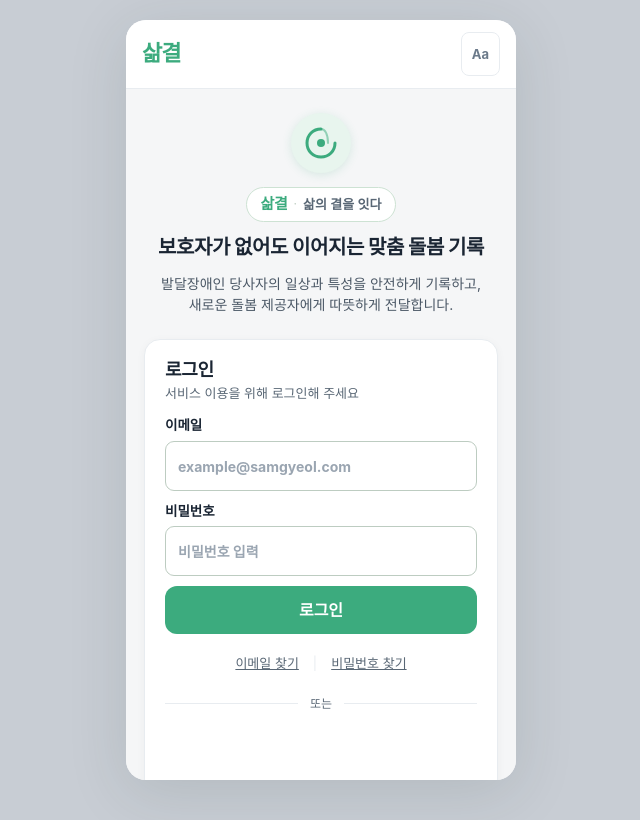
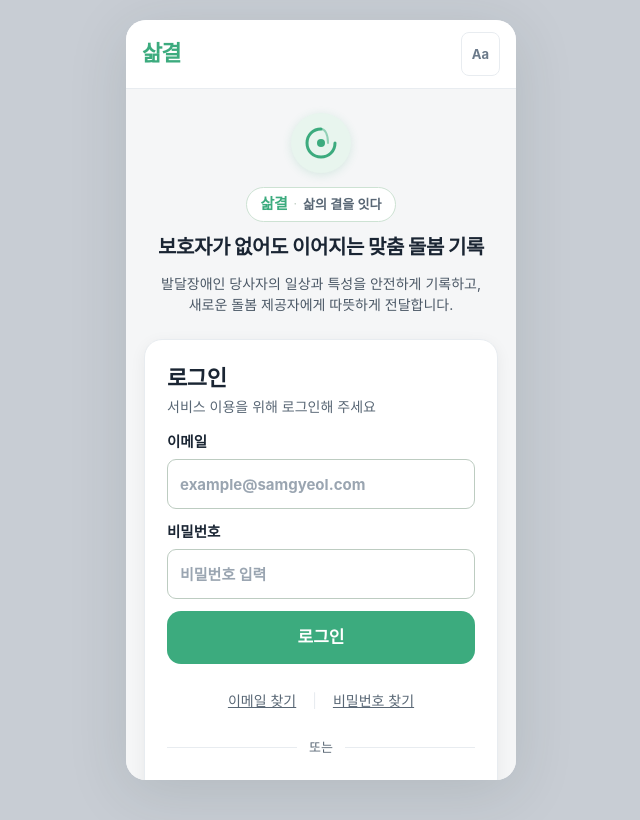
Before and after one commit to PIC-2-team/PIC-2-team-project, a React (Vite) app in the folder frontend/: page / in a window 1280 px wide. Shown: the whole page, without its empty margins (319-959 px from the left). Built offline with nearby package versions, Linux system fonts and the light colour scheme; no server answers.

Commit message:
style: 로그인 카드 패딩, 폰트 및 입력창·버튼 크기 대폭 확대

```diff
--- a/frontend/src/pages/LoginPage.module.css
+++ b/frontend/src/pages/LoginPage.module.css
@@ -151,51 +151,51 @@
 .loginCard {
   display: flex;
   flex-direction: column;
-  gap: 12px;
-  padding: 18px 20px 20px;
+  gap: 14px;
+  padding: 24px 22px 24px;
   background: white;
   border: 1px solid var(--line);
-  border-radius: 16px;
-  box-shadow: 0 2px 10px rgba(0, 0, 0, 0.04);
+  border-radius: 18px;
+  box-shadow: 0 4px 16px rgba(0, 0, 0, 0.06);
   box-sizing: border-box;
 }
 
 .heading {
   display: flex;
   flex-direction: column;
-  gap: 3px;
+  gap: 4px;
 }
 
 .heading h2 {
   margin: 0;
-  font-size: 18px;
+  font-size: 22px;
   font-weight: 800;
   line-height: 1.3;
-  letter-spacing: -0.3px;
+  letter-spacing: -0.4px;
   color: var(--ink);
 }
 
 .subheading {
   margin: 0;
-  font-size: 13px;
+  font-size: 14px;
   color: var(--muted);
 }
 
 /* 컴팩트 안내 카드 */
 .noticeCard {
-  padding: 8px 10px;
+  padding: 10px 12px;
   border: 1px solid #cde2d3;
   border-left: 3px solid var(--green);
-  border-radius: 8px;
+  border-radius: 9px;
   background: var(--soft);
   box-sizing: border-box;
 }
 
 .noticeText {
   margin: 0;
-  font-size: 12px;
+  font-size: 13px;
   color: #2b5742;
-  line-height: 1.4;
+  line-height: 1.45;
   overflow-wrap: anywhere;
 }
 
@@ -203,14 +203,14 @@
 .form {
   display: flex;
   flex-direction: column;
-  gap: 10px;
+  gap: 12px;
 }
 
 .form label {
   display: flex;
   flex-direction: column;
-  gap: 5px;
-  font-size: 13.5px;
+  gap: 6px;
+  font-size: 14.5px;
   font-weight: 700;
   color: var(--ink);
 }
@@ -218,21 +218,21 @@
 .form input {
   width: 100%;
   min-width: 0;
-  min-height: 46px;
-  padding: 11px 14px;
+  min-height: 52px;
+  padding: 13px 16px;
   border: 1.5px solid #d0d7de;
-  border-radius: 10px;
+  border-radius: 12px;
   background: white;
   color: var(--ink);
   font: inherit;
-  font-size: 15px;
+  font-size: 16px;
   box-sizing: border-box;
   transition: border-color 0.15s ease, box-shadow 0.15s ease;
 }
 
 .form input::placeholder {
   color: #9aa5b1;
-  font-size: 14px;
+  font-size: 15px;
 }
 
 .form input:hover {
@@ -249,35 +249,35 @@
 .errorAlert {
   display: flex;
   align-items: center;
-  gap: 8px;
-  padding: 10px 12px;
+  gap: 10px;
+  padding: 12px 14px;
   background: #fdf2f2;
   border: 1px solid #f8b4b4;
-  border-radius: 8px;
+  border-radius: 10px;
   color: #9b1c1c;
-  font-size: 13px;
-  line-height: 1.35;
+  font-size: 14px;
+  line-height: 1.4;
   box-sizing: border-box;
 }
 
 .alertIcon {
-  width: 18px;
-  height: 18px;
+  width: 20px;
+  height: 20px;
   flex-shrink: 0;
   color: #e02424;
 }
 
 /* 사각형 규격 CTA 버튼 */
 .submit {
-  min-height: 48px;
-  padding: 12px 18px;
+  min-height: 52px;
+  padding: 14px 20px;
   border: 0;
-  border-radius: 12px;
+  border-radius: 14px;
   background: var(--green);
   color: #ffffff;
   font: inherit;
-  font-size: 16px;
-  font-weight: 700;
+  font-size: 17px;
+  font-weight: 800;
   cursor: pointer;
   box-sizing: border-box;
   display: flex;
@@ -309,9 +309,9 @@
 }
 
 .spinner {
-  width: 16px;
-  height: 16px;
-  border: 2px solid rgba(255, 255, 255, 0.35);
+  width: 18px;
+  height: 18px;
+  border: 2.5px solid rgba(255, 255, 255, 0.35);
   border-top-color: #ffffff;
   border-radius: 50%;
   animation: spin 0.7s linear infinite;
@@ -327,22 +327,22 @@
   display: flex;
   justify-content: center;
   align-items: center;
-  gap: 8px;
-  font-size: 13px;
+  gap: 10px;
+  font-size: 14px;
   color: var(--muted);
-  margin-top: 2px;
+  margin-top: 4px;
 }
 
 .textBtn {
   background: none;
   border: none;
-  min-height: 32px;
+  min-height: 36px;
   display: inline-flex;
   align-items: center;
   padding: 0 6px;
   color: var(--muted);
   font: inherit;
-  font-size: 13px;
+  font-size: 14px;
   cursor: pointer;
   text-decoration: underline;
 }
@@ -361,8 +361,8 @@
   align-items: center;
   gap: 12px;
   color: var(--muted);
-  font-size: 12px;
-  margin: 3px 0;
+  font-size: 13px;
+  margin: 6px 0;
 }
 
 .divider::before,
@@ -377,21 +377,21 @@
   display: flex;
   justify-content: center;
   width: 100%;
-  min-height: 42px;
+  min-height: 48px;
   min-width: 0;
 }
 
 .signupWrap {
   display: flex;
   justify-content: center;
-  padding-top: 4px;
+  padding-top: 8px;
   border-top: 1px solid var(--line);
 }
 
 .signup {
   margin: 0;
   color: var(--muted);
-  font-size: 13.5px;
+  font-size: 14.5px;
   text-align: center;
 }
 
@@ -399,7 +399,7 @@
   color: var(--green);
   font-weight: 700;
   text-decoration: underline;
-  min-height: 32px;
+  min-height: 36px;
   display: inline-flex;
   align-items: center;
   padding: 0 4px;
```
